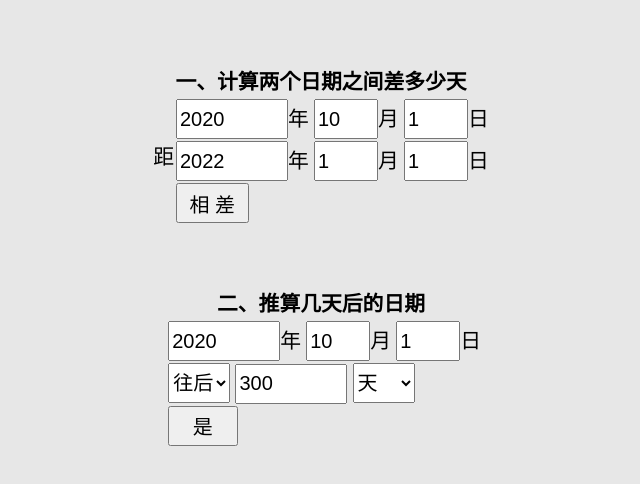
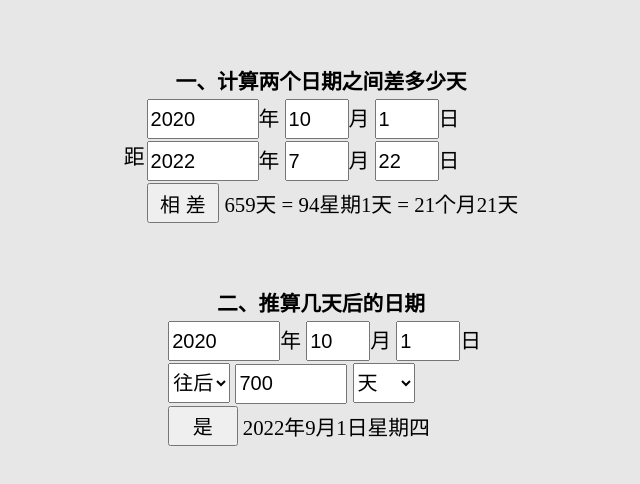
Before and after one commit to wk34u/date_calculate, a plain HTML site: page index.html in a window 1280 px wide. Shown: the part 62-546 px from the top of the page, without its empty margins (319-959 px from the left). Drawn offline with Linux system fonts and the light colour scheme.

Commit message:
Add files via upload

```diff
--- a/index.html
+++ b/index.html
@@ -48,8 +48,6 @@
     <center>
         <b>日期计算器</b>
         <div>
-            <!-- <a href="http://bjtime.cn/">时间网</a> - <b>日期计算器_日期间隔和推算</b> -->
-
 
             <br>
             <br>
@@ -183,6 +181,14 @@
 
                 }
 
+                function set_today(){
+                    var d=new Date();
+                    $("SY3").value=d.getFullYear();
+                    $("SM3").value=d.getMonth()+1;
+                    $("SD3").value=d.getDate();
+                }
+
+
             </script>
 
 
@@ -247,7 +253,7 @@
                                 <option value="-1">往前</option>
                             </select>
 
-                            <input type="number" class="y" id="dnum" value="300">
+                            <input type="number" class="y" id="dnum" value="700">
                             <select id="dtype">
                                 <option value="1" selected="selected">天</option>
                                 <option value="2">星期</option>
@@ -272,6 +278,11 @@
     </center>
     <br>
     <br>
+    <script>
+        set_today()
+        daydiff()
+        dayadd()
+    </script>
 
 
 
```
